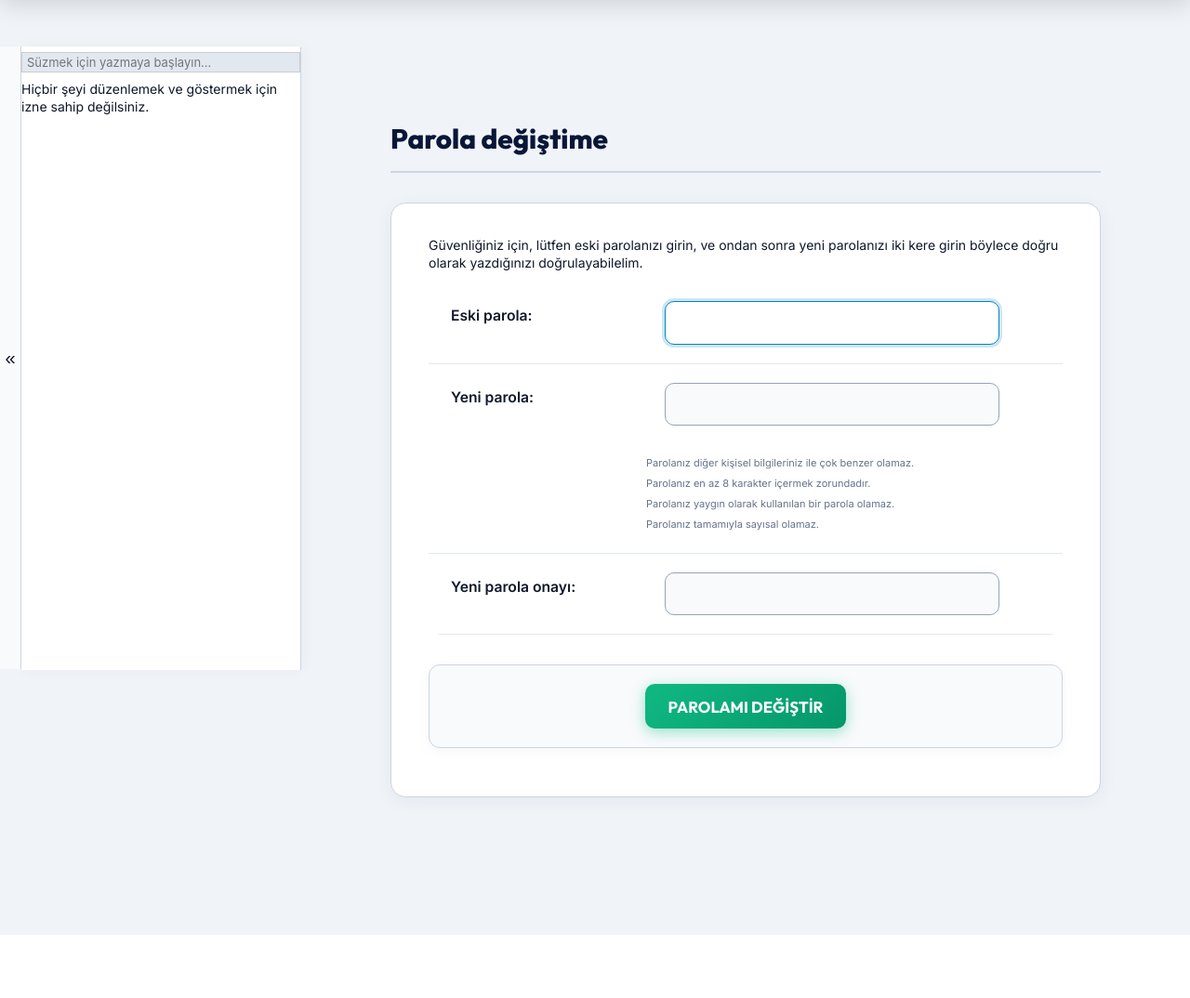
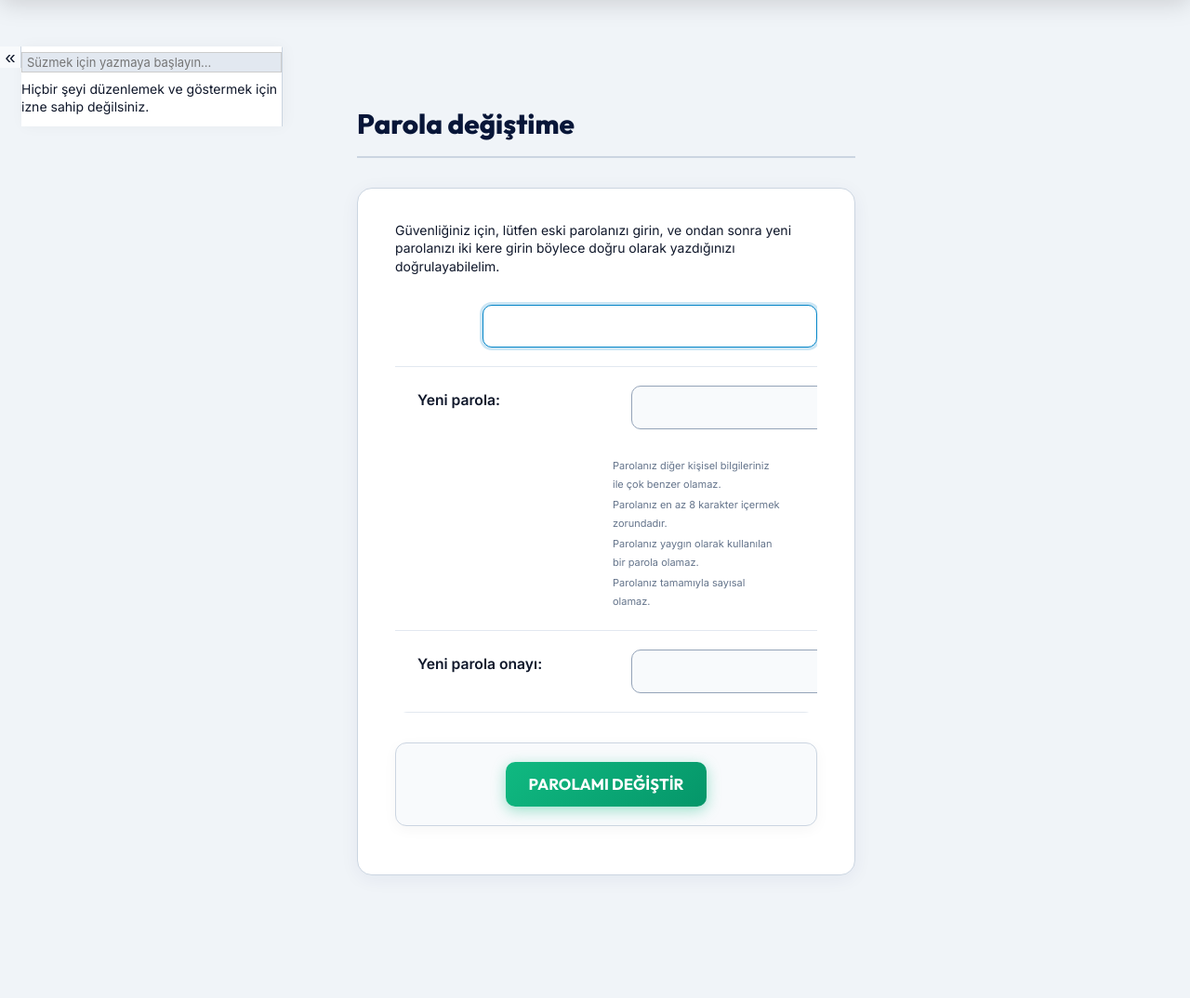
Before and after one commit to raminentezar-rgb/yks, a Django app: a page that uses templates/admin/base_site.html in a window 1280 px wide. Shown: the part 130-1204 px from the top of the page at 93% size. Before the commit the page ends 1136 px from the top, so only its background shows below. Run offline with Django 4.2, Linux system fonts and the light colour scheme; a user stored in the database is signed in.

Commit message:
Fix admin dashboard flex layout so left sidebar menu and main content always display side by side cleanly

```diff
--- a/static/css/custom_admin.css
+++ b/static/css/custom_admin.css
@@ -582,14 +582,20 @@
 }
 
 #nav-sidebar {
-    width: 300px !important;
-    min-width: 300px !important;
-    max-width: 320px !important;
+    width: 280px !important;
+    min-width: 280px !important;
+    max-width: 300px !important;
+    flex: 0 0 280px !important;
     background: #ffffff !important;
     border-right: 1px solid #cbd5e1 !important;
     box-shadow: 2px 0 15px rgba(0, 0, 0, 0.04) !important;
     overflow-y: auto !important;
     overflow-x: hidden !important;
+    display: block !important;
+    visibility: visible !important;
+    margin-left: 0 !important;
+    left: 0 !important;
+    opacity: 1 !important;
 }
 
 #nav-sidebar .module {
@@ -1135,6 +1141,8 @@
 /* Ana içerik alanını (main & content) esnek ve tam ekran genişliğe aç */
 #main {
     display: flex !important;
+    flex-direction: row !important;
+    align-items: flex-start !important;
     width: 100% !important;
     padding-top: 130px !important;
     box-sizing: border-box !important;
@@ -1146,11 +1154,12 @@
 }
 
 #content-start, .content, #content {
-    width: 100% !important;
-    max-width: 1650px !important;
+    flex: 1 1 auto !important;
+    width: auto !important;
+    max-width: calc(100% - 280px) !important;
     float: none !important;
-    margin: 0 auto !important;
-    padding: 2.5rem 3rem !important;
+    margin: 0 !important;
+    padding: 2rem 2.5rem !important;
     box-sizing: border-box !important;
 }
 
--- a/templates/admin/base_site.html
+++ b/templates/admin/base_site.html
@@ -7,7 +7,7 @@
     {{ block.super }}
     <link rel="stylesheet" href="https://cdnjs.cloudflare.com/ajax/libs/font-awesome/6.5.1/css/all.min.css">
     <link href="https://fonts.googleapis.com/css2?family=Outfit:wght@400;500;600;700;800&family=Inter:wght@400;500;600;700&display=swap" rel="stylesheet">
-    <link rel="stylesheet" href="{% static 'css/custom_admin.css' %}?v=20260707_fixed_always">
+    <link rel="stylesheet" href="{% static 'css/custom_admin.css' %}?v=20260707_layout_perfect">
 {% endblock %}
 
 {% block branding %}
```
